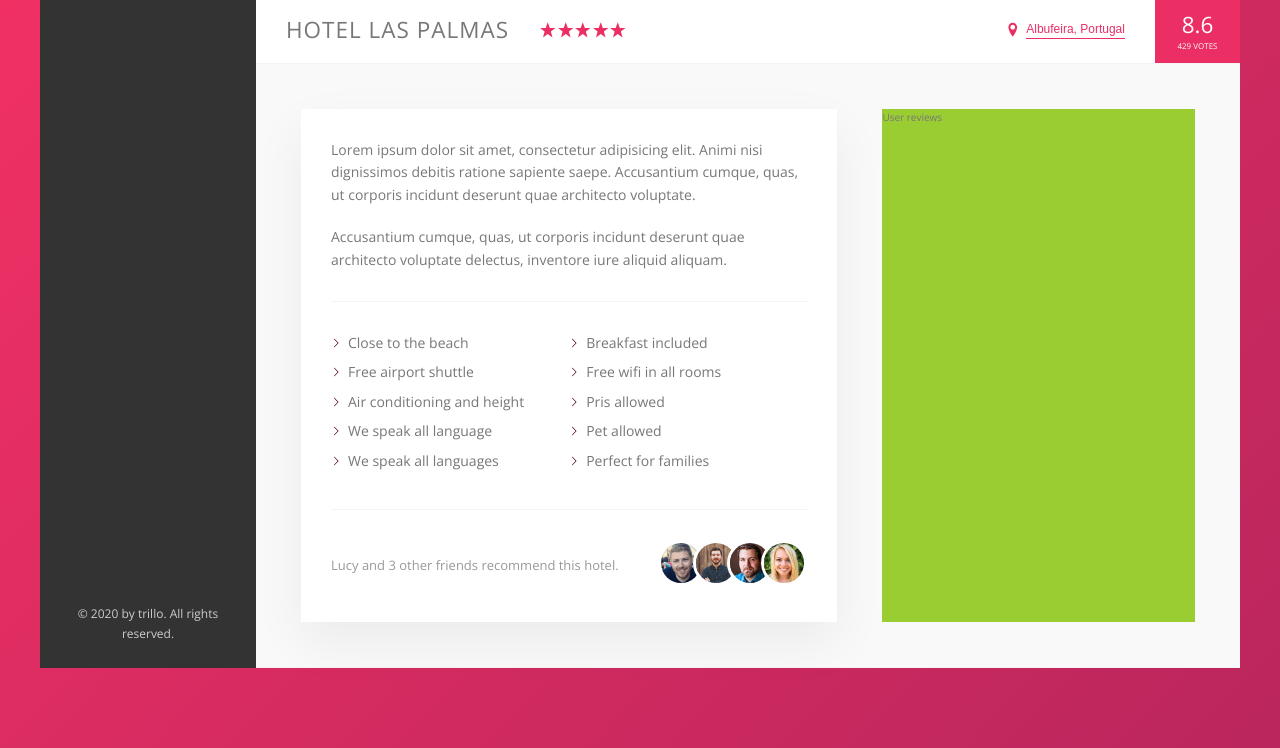
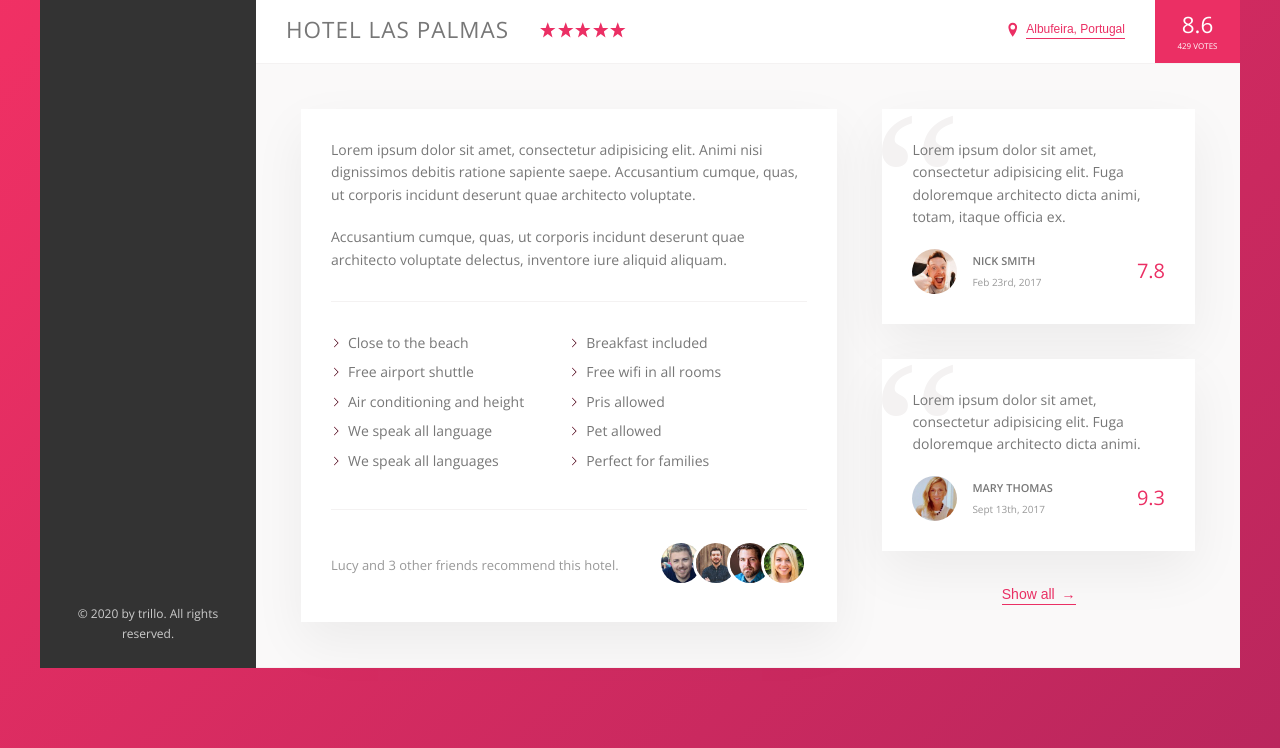
Before and after one commit to siuchoing/Advanced_CSS_and_Sass-Trillo, a website: page index.html in a window 1280 px wide. Shown: the part 538-1286 px from the top of the page. Drawn offline with nearby package versions, Linux system fonts and the light colour scheme; files that its build step writes are made by us from their sources.

Commit message:
Build User Review section

```diff
--- a/index.html
+++ b/index.html
@@ -171,9 +171,37 @@
                                 </div>
                             </div>
                         </div>
+                        <!-- figure is perfect for image. text and descriptions -->
+                        <div class="user-reviews">
+                            <figure class="review">
+                                <blockquote class="review__text">
+                                    Lorem ipsum dolor sit amet, consectetur adipisicing elit. Fuga doloremque architecto dicta animi, totam, itaque officia ex.
+                                </blockquote>
+                                <figcaption class="review__user">
+                                    <img src="img/user-1.jpg" alt="User 1" class="review__photo">
+                                    <div class="review__user-box">
+                                        <p class="review__user-name">Nick Smith</p>
+                                        <p class="review__user-date">Feb 23rd, 2017</p>
+                                    </div>
+                                    <div class="review__rating">7.8</div>
+                                </figcaption>
+                            </figure>
 
-                        <div class="user-reviews">
-                            User reviews
+                            <figure class="review">
+                                <blockquote class="review__text">
+                                    Lorem ipsum dolor sit amet, consectetur adipisicing elit. Fuga doloremque architecto dicta animi.
+                                </blockquote>
+                                <figcaption class="review__user">
+                                    <img src="img/user-2.jpg" alt="User 1" class="review__photo">
+                                    <div class="review__user-box">
+                                        <p class="review__user-name">Mary Thomas</p>
+                                        <p class="review__user-date">Sept 13th, 2017</p>
+                                    </div>
+                                    <div class="review__rating">9.3</div>
+                                </figcaption>
+                            </figure>
+
+                            <button class="btn-inline">Show all <span>&rarr;</span></button>
                         </div>
                     </div>
                 </main>
--- a/sass/_base.scss
+++ b/sass/_base.scss
@@ -14,7 +14,7 @@
   --color-grey-dark-3: #999;
 
   --shadow-dark: 0 2rem 6rem rgba(0,0,0,.3);
-  --shadow-line: 0 2rem 5rem rgba(0,0,0,.06);
+  --shadow-light: 0 2rem 5rem rgba(0,0,0,.06);
 
   --line: 1px solid var(--color-grey-light-2);
 }
--- a/sass/_components.scss
+++ b/sass/_components.scss
@@ -157,8 +157,8 @@
     transform: scaleY(0);
     transform-origin: center;                 // set the start direction of scale transition
     transition: transform .2s,                // Solved by delay .2s - Expand and scale transitions work at the same time
-                width .4s cubic-bezier(1,0,0,1) .2s,
-                background-color .05s;
+    width .4s cubic-bezier(1,0,0,1) .2s,
+    background-color .05s;
   }
 
   &__item:hover::before,
@@ -267,6 +267,7 @@
     color: #fff;
     margin-left: 3rem;
     padding: 0 2.25rem;
+    align-self: end;
 
     // Stretch the overview__rating
     align-self: stretch;                  // related to above align-items: center
@@ -307,9 +308,18 @@
   cursor: pointer;
   transition: all .2s;
 
+  & span {
+    margin-left: 3px;
+    transition: margin-left .2s;
+  }
+
   // apply transition
   &:hover {
     color: var(--color-grey-dark-1);
+
+    span {
+      margin-left: 8px;
+    }
   }
 
   // Apply animation
@@ -423,3 +433,73 @@
     }
   }
 }
+
+
+
+//////////////////////////////////////
+// REVIEWS
+.review {
+  background-color: #fff;
+  box-shadow: var(--shadow-light);
+  padding: 3rem;
+  margin-bottom: 3.5rem;
+  position: relative;
+
+  // Fix image overflow
+  overflow: hidden;
+
+  &__text {
+    margin-bottom: 2rem;
+    // put the text in front of quotation mark position
+    z-index: 10;
+    position: relative;
+  }
+
+  &__user {
+    display: flex;
+    align-items: center;
+  }
+
+  &__photo {
+    height: 4.5rem;
+    width: 4.5rem;
+    border-radius: 50%;
+    margin-right: 1.5rem;
+  }
+
+  &__user-box {
+    // Put &__rating to the right
+    margin-right: auto;
+  }
+
+  &__user-name {
+    font-size: 1.1rem;
+    font-weight: 600;
+    text-transform: uppercase;
+    margin-bottom: .4rem;
+  }
+
+  &__user-date {
+    font-size: 1rem;
+    color: var(--color-grey-dark-3);
+  }
+
+  &__rating {
+    color: var(--color-primary);
+    font-size: 2rem;
+    font-weight: 300;
+  }
+
+  // Create huge quotation mark
+  &::before {
+    content:"\201C";                  // reference by https://css-tricks.com/snippets/html/glyphs/
+    position: absolute;
+    top: -2.75rem;
+    left: -1rem;
+    line-height: 1;                   // the same height as the font-size
+    font-size: 20rem;
+    color: var(--color-grey-light-2);
+    font-family: san-serif;
+    z-index: 1;
+  }
+}
--- a/sass/_layout.scss
+++ b/sass/_layout.scss
@@ -44,6 +44,7 @@
 
 
 .detail {
+  font-size: 1.4rem;
   display: flex;
   padding: 4.5rem;                                    // same value as margin-right of .description
   background-color: var(--color-grey-light-1);
@@ -51,15 +52,17 @@
 }
 
 .description {
-  font-size: 1.4rem;
   background-color: #fff;
-  box-shadow: var(--shadow-line);
+  box-shadow: var(--shadow-light);
   padding: 3rem;
   flex: 0 0 60%;
   margin-right: 4.5rem;
 }
 
 .user-reviews{
-  background-color: yellowgreen;
   flex: 1;
+
+  display: flex;
+  flex-direction: column;
+  align-items: center;
 }
```
